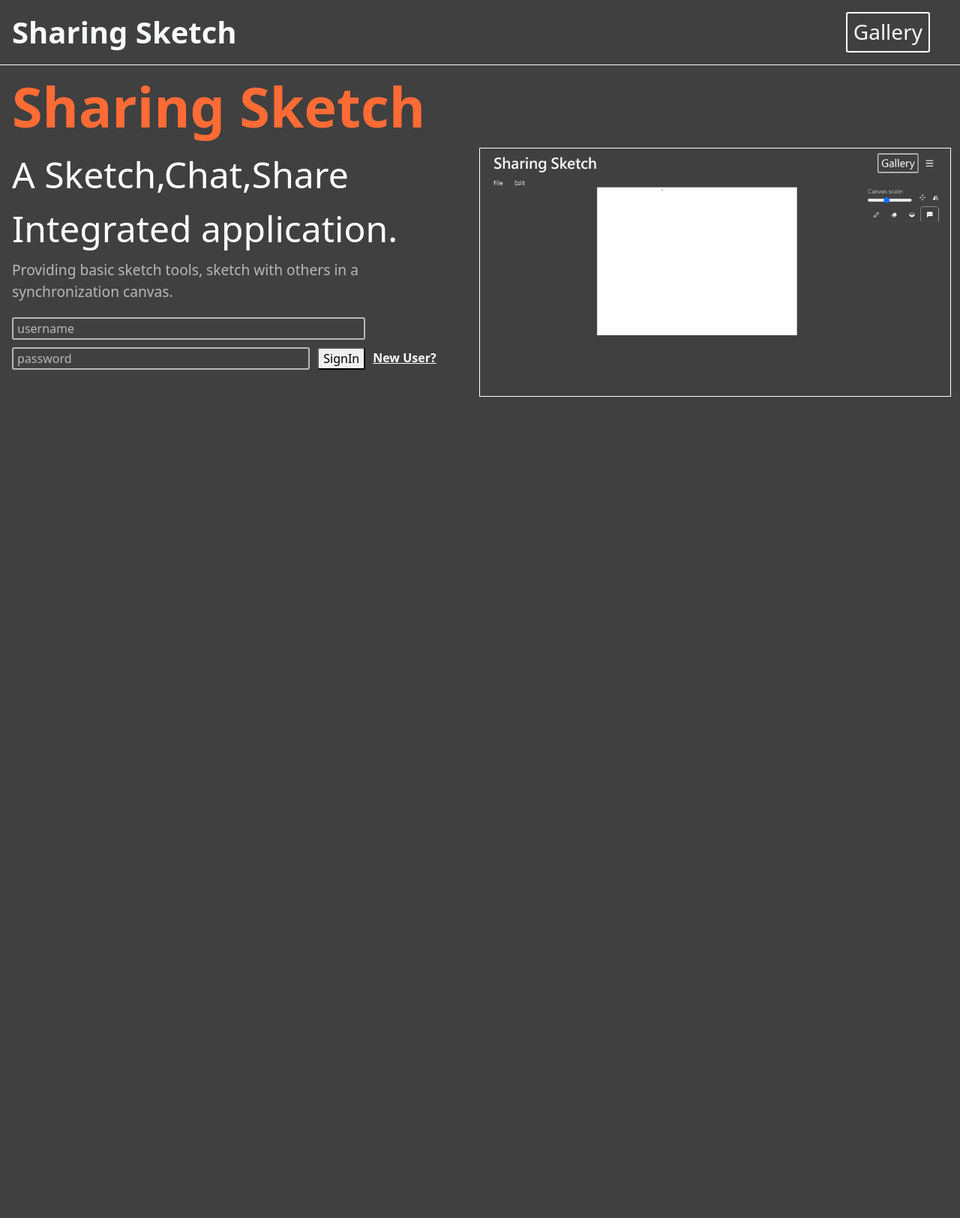
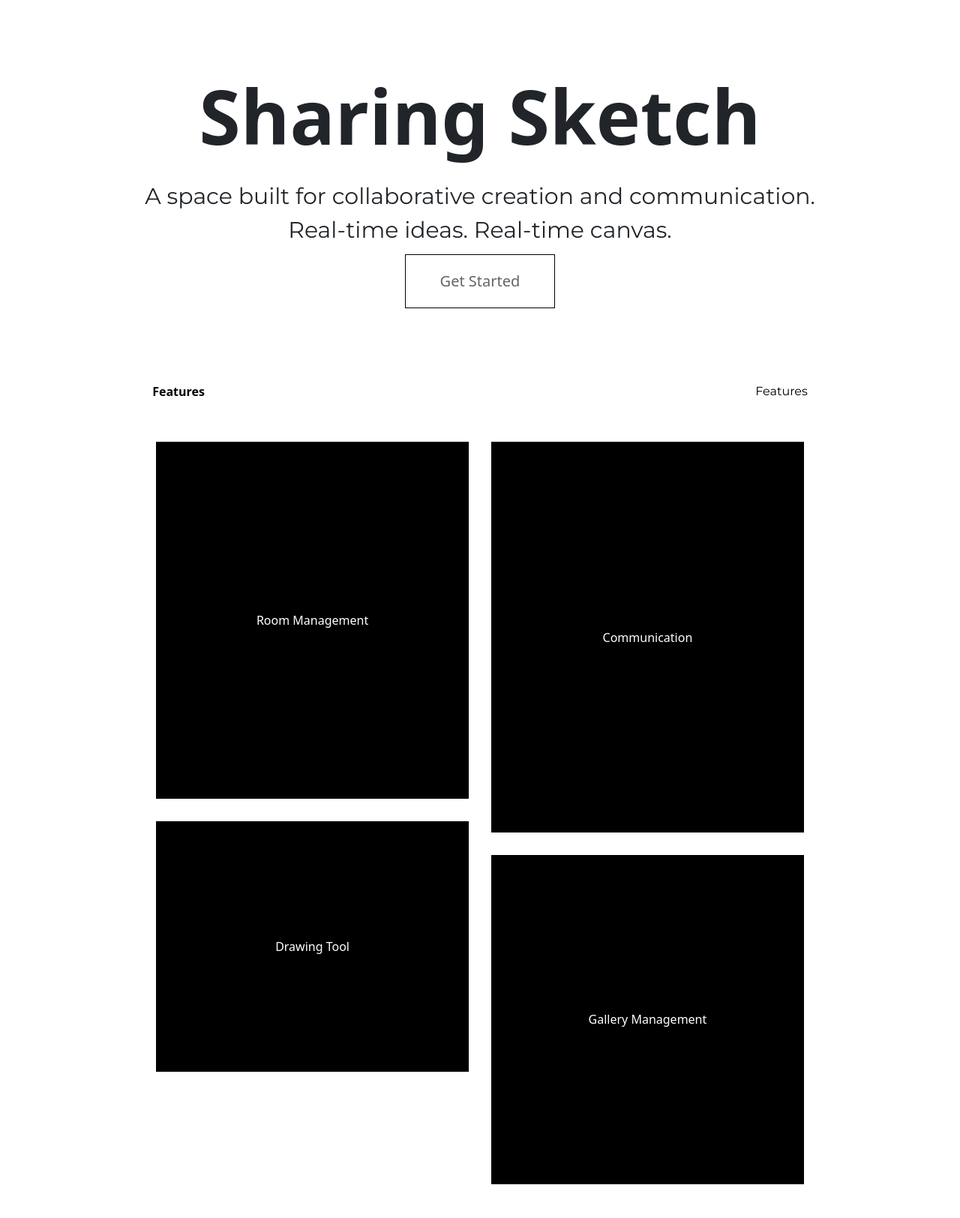
Before and after one commit to z50205/py_SharingSketch_FastAPI, a FastAPI app: page / in a window 1280 px wide. Shown: the whole page at 75% size. Before the commit the page ends 529 px from the top, so only its background shows below. Run offline with FastAPI, Linux system fonts and the light colour scheme; parts of the project's set-up code (start-up, migrations or seed data) failed here and were passed over; some libraries are stand-ins or nearby versions; some web fonts are replaced.

Commit message:
Change index layout.

```diff
--- /dev/null
+++ b/PSS/static/scripts/index.js
@@ -0,0 +1,14 @@
+let toggleCloseIcon=document.getElementById("login-close");
+let toggleShowButton=document.getElementById("login-show");
+let overlay=document.getElementById("overlay");
+
+function toggleLogin(){
+    if(overlay.classList.contains("active")){
+        overlay.classList.remove("active");
+    }else{
+        overlay.classList.add("active");
+    }
+}
+
+toggleCloseIcon.addEventListener('click', toggleLogin);
+toggleShowButton.addEventListener('click', toggleLogin);
--- a/PSS/static/styles/index.css
+++ b/PSS/static/styles/index.css
@@ -103,6 +103,213 @@ textarea::placeholder {
 .line-breaker{
   flex:0 0 0;
 }
+
+body{
+  display: flex;
+  align-content: center;
+  justify-content: center;
+}
+
+.overlay {
+  position: fixed;
+  top: 0;
+  left: 0;
+  width: 100%;
+  height: 100%;
+  background-color: rgba(0, 0, 0, 0.25);
+  display: none;
+  justify-content: center;
+  align-items: center;
+  z-index: 1;
+}
+.overlay.active{
+  display: flex;
+}
+
+.login-form{
+  width: 350px;
+  background: white;
+  padding: 2rem;
+  border-radius: 10px;
+  box-shadow: 0 0 10px rgba(0,0,0,0.3);
+  font-family: 'Montserrat';
+  z-index: 2;
+  position: relative;
+}
+
+.login-form-close-icon{
+  width: 30px;
+  position: absolute;
+  margin: 10px;
+  top:0px;
+  right: 0px;
+}
+
+.login-form-title{
+  font-size: 30px;
+  margin: 10px auto;
+  text-align: center;
+}
+.login-form-item{
+  display: block;
+  width: 100%;
+  box-sizing: border-box;
+  margin-bottom: 10px;
+  color: black;
+}
+.login-form-button{
+  display: block;
+  padding: 10px;
+  margin: 15px auto;
+  color: rgb(100, 100, 100);
+  background-color: transparent;
+  border: 1px solid black;
+}
+.login-form-button:hover{
+  background-color: rgb(100, 100, 100);
+  color: white;
+  transition: background-color 0.3s ease, color 0.3s ease;
+}
+.main-container{
+  max-width: 1200px;
+}
+.top-main-container{
+  height: 500px;
+  display: flex;
+  align-items: center;
+  justify-content: center;
+  background-color: white;
+}
+.top-main-title{
+  font-size: 100px;
+  font-weight: bold;
+  text-align: center;
+  font-family: 'Sans';
+  margin-bottom: 10px;
+}
+.top-main-subtitle{
+  font-size: 30px;
+  text-align: center;
+  font-family: 'Montserrat';
+}
+.top-main-buttondiv{
+  display: flex;
+  align-items: center;
+  justify-content: center;
+  margin: 10px;
+}
+.top-main-button{
+  width: 200px;
+  padding: 20px;
+  font-size: 20px;
+  color: rgb(100, 100, 100);
+  background-color: transparent;
+  border: 1px solid black;
+}
+.top-main-button:hover{
+  background-color: rgb(100, 100, 100);
+  color: white;
+  transition: background-color 0.3s ease, color 0.3s ease;
+}
+.tab-container{
+  display:flex;
+  font-family: 'Montserrat';
+  justify-content: space-between;
+}
+.tab-title{
+  margin:10px;
+  font-family: "Sans";
+  font-weight: bold;
+  color:black
+}
+.tab-item-list{
+  display: flex;
+}
+.tab-item{
+  margin:10px;
+  color:rgb(170, 170, 170);
+  cursor: pointer;
+}
+.tab-item.active{
+  color:black;
+}
+.feature-main-container{
+  display: flex;
+  align-items: start;
+}
+.feature-main-column{
+  flex:1;
+  margin: 15px;
+}
+.feature-main-itemdiv{
+  display: flex;
+  margin: 30px 0px;
+  justify-content: center;
+  align-items: center;
+  box-sizing: border-box;
+}
+.feature-main-item{
+  position: relative;
+  width: 100%;
+  height: 100%;
+  display: flex;
+  background-color: black;
+  color:white;
+  justify-content: center;
+  align-items: center;
+  box-sizing: border-box;
+}
+.feature-main-itemdiv:hover .feature-main-item{
+  background-color: rgb(177, 100, 100);
+  transform: rotateY(180deg);
+  transition: background-color 0.3s ease, transform 0.3s ease;
+  justify-content: end;
+  align-items: end;
+}
+.feature-main-itemdiv:hover .feature-main-item .feature-main-title{
+  display: none;
+}
+.feature-main-item-back{
+  display: none;
+  position: absolute;
+  top: 0;
+  left: 0;
+  right: 0;
+  bottom: 0;
+  z-index: 0;
+}
+.feature-main-item-back-text{
+  display: flex ;
+  align-content: end;
+  flex-wrap: wrap;
+}
+
+
+
+.feature-main-itemdiv:hover .feature-main-item .feature-main-item-back{
+  display: flex;
+  transform: rotateY(180deg);
+}
+
+.feature-main-item-back img {
+  width: 100%;
+  height: 100%;
+  object-fit:cover;
+  object-position: top;
+}
+
+#communication{
+  top: 30%;
+  width: 40%;
+  height: 40%;
+  position: relative;
+  left: 30%;
+  }
+@media (max-width:768px) {
+  .feature-main-container{
+    display: block;
+  }
+}
 @media (max-width:600px) {
   h1{
     font-size: 5vw;
--- a/PSS/templates/base.html
+++ b/PSS/templates/base.html
@@ -7,5 +7,9 @@
     <link href="https://cdn.jsdelivr.net/npm/bootstrap@5.3.3/dist/css/bootstrap.min.css" rel="stylesheet"
     integrity="sha384-QWTKZyjpPEjISv5WaRU9OFeRpok6YctnYmDr5pNlyT2bRjXh0JMhjY6hW+ALEwIH" crossorigin="anonymous">
 </head>
+{% if request.url.path != '/'  %}
 {% block nav %}{% endblock %}
+{% else%}
+{% block index %}{% endblock %}
+{% endif %}
 </html>
--- a/PSS/templates/index.html
+++ b/PSS/templates/index.html
@@ -1,32 +1,87 @@
-{% extends "nav.html" %} {% block content %}
+{% extends "base.html" %} {% block index %}
 <link rel="stylesheet" type="text/css" href="static/styles/index.css"/>
-<div class="row">
-  <div class="title">Sharing Sketch</div>
-  <div class="col">
-    <div class="sub-title">A Sketch,Chat,Share</div>
-    <div class="sub-title">Integrated application.</div>
-    <div class="content">Providing basic sketch tools, sketch with others in a synchronization canvas.</div>
-    <div style="display:flex">
-      <form class="loginform" style="flex:4 0 0" action="" method="post">
-          <div class="form-group">
-            <input type="text" id="inputEmail3" placeholder="username" name="username" style="width:100%"/>
-          </div>
-          <div class="form-group" style="display: flex;">
-            <input class="col" type="password" id="inputPassword3" placeholder="password" name="password" style="flex:9 0 0"/>
-            <button class="col" style="border-radius:3px;margin: 5px;margin-right: 0px;flex:1 0 0">SignIn</button>
-          </div>
-          <b><p style="color: red;text-align: center;margin: 1px;font-size: 20px;">{{message}}</p></b>
-      </form>
-      <div class="loginform row" style="flex:1 0 0;margin-left: 10px;">
-        <div style="display: grid;justify-content: start;align-items: end;margin-bottom: 10px;padding-left: 0px;"><a href="/register" style="color:rgb(255, 255, 255)"><b>New User?</b></a></div>
+<script src="https://cdn.jsdelivr.net/npm/three@0.160.1/build/three.min.js"></script>
+<script src="https://cdn.jsdelivr.net/npm/dat.gui@0.7.9/build/dat.gui.min.js"></script>
+<link href="https://fonts.googleapis.com/css2?family=Montserrat:ital,wght@0,100..900;1,100..900&display=swap" rel="stylesheet">
+<link href="https://db.onlinewebfonts.com/c/952bab25f6798d6bb1937d67e9bee4dd?family=Sans" rel="stylesheet" type="text/css"/>
+<div class="overlay" id="overlay">
+  <form id="login-form" class="login-form" action="" method="post">
+    <img class="login-form-close-icon" id="login-close" src="static/icons/close.svg"/>
+    <div class="login-form-title">Welcome</div>
+    <input type="text" id="login-email" value="123" class="login-form-item" name="username" placeholder="username" required/>
+    <input type="password" id="login-pw" value="123123" class="login-form-item" name="password" placeholder="password" required/>
+    <button class="login-form-button">SignIn</button>
+    <div id="login-log" class="form-log"></div>
+    <div class="form-text" onclick="toggleUserForm('signup')">Don’t have an account? → <a href="/register">Sign Up</a></div>
+  </form>
+</div>
+<div class="main-container">
+
+  <div class="top-main-container">
+    <div>
+      <div class="top-main-title">Sharing Sketch</div>
+      <div class="top-main-subtitle">A space built for collaborative creation and communication.</div>
+      <div class="top-main-subtitle">Real-time ideas. Real-time canvas.</div>
+      <div class="top-main-buttondiv">
+        <button class="top-main-button" id="login-show">Get Started</button>
       </div>
     </div>
   </div>
-  <div class="line-breaker"></div>
-  <div class="col" style="border:1px solid white">
+  <div class="tab-container">
     <div>
-      <img style="width: 100%;" src="static/pics/introduction.png"/>
+      <div class="tab-title" id="tab-title">Features</div>
+    </div>
+    <div  class="tab-item-list">
+      <div class="tab-item active">Features</div>
+      <!-- <div class="tab-item">About</div> -->
     </div>
   </div>
+  <div class="feature-main-container">
+    <div class="feature-main-column">
+      <div class="feature-main-itemdiv" style="aspect-ratio: 3.5/4;">
+        <div class="feature-main-item">
+          <div class="feature-main-title">Room Management</div>
+          <div class="feature-main-item-back">
+            <img src="static/pics/chooseroom.png"/>
+          </div>
+        </div>
+      </div>
+      <div class="feature-main-itemdiv" style="aspect-ratio: 5/4;">
+        <div class="feature-main-item">
+          <div class="feature-main-title">Drawing Tool</div>
+          <div class="feature-main-item-back">
+            <img src="static/pics/room.png"/>
+          </div>
+        </div>
+      </div>
+    </div>
+    <div class="feature-main-column">
+      <div class="feature-main-itemdiv" style="aspect-ratio: 3.2/4;">
+        <div class="feature-main-item">
+          <div class="feature-main-title">Communication</div>
+          <div class="feature-main-item-back">
+            <img id="communication" src="static/pics/chat.png"/>
+          </div>
+        </div>
+      </div>
+      <div class="feature-main-itemdiv" style="aspect-ratio: 3.8/4;">
+        <div class="feature-main-item">
+          <div class="feature-main-title">Gallery Management</div>
+          <div class="feature-main-item-back">
+            <img src="static/pics/gallery.png"/>
+          </div>
+        </div>
+      </div>
+    </div>
+  </div>
+
+
+
+
+
+
+
 </div>
+<!-- <script src="static/scripts/index3D.js"></script> -->
+<script src="static/scripts/index.js"></script>
 {% endblock %}
--- a/PSS/templates/room_choose.html
+++ b/PSS/templates/room_choose.html
@@ -74,6 +74,7 @@
             <img class="main-title-icon" src="static/icons/history.svg"/>
             <div>Your Former Rooms</div>
           </div>
+          <div class="intros">Jump back into your active room to keep drawing, exploring ideas,<br>and collaborating with others in your creative space.</div>
           <div class="main-room-scroll">
             <div class="main-roomdiv">
               {% if roominfo%}
```
Also changed, not shown: PSS/static/scripts/index3D.js (added, +54 -0 lines), PSS/static/socket_client.js (deleted, +0 -160 lines), PSS/static/pics/chat.png (added), PSS/static/pics/chooseroom.png (added), PSS/static/pics/gallery.png (added), PSS/static/pics/room.png (added).
